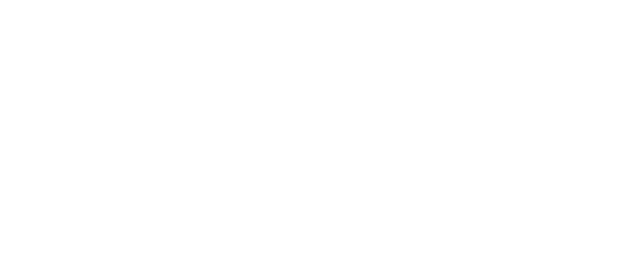
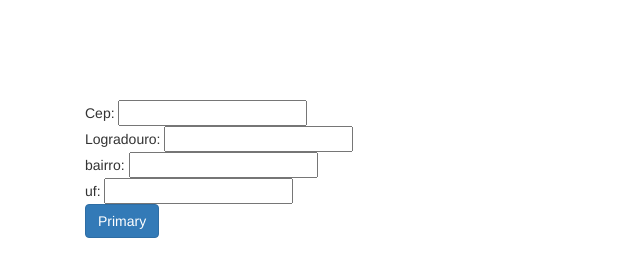
Before and after one commit to carlosrmfernandes/Poc-jQuery-API, a plain HTML site: page index.html in a window 1280 px wide. Shown: the whole page, without its empty margins (0-640 px from the left). Drawn offline with nearby package versions, Linux system fonts and the light colour scheme.

Commit message:
seding the project

```diff
--- a/index.html
+++ b/index.html
@@ -9,10 +9,14 @@
     <script src="index.js"></script>
   </head>
   <body>
-    <div class="container" style="margin-top: 200px;">
+    <div class="container" style="margin-top: 100px;">
         <div class="col-md-12">
             <div class="configdiv">
-
+              Cep: <input type="text" name="cep" id="cep"/><br>
+              Logradouro: <input type="text" name="logradouro" id="logradouro"/><br>
+              bairro: <input type="text" name="bairro" id="bairro"/><br>
+              uf: <input type="text" name="uf" class="uf"/><br>
+              <button type="button" class="btn btn-primary" id="btn-cep">Primary</button>
             </div>
         </div>
     </div>
--- a/index.js
+++ b/index.js
@@ -1,6 +1,8 @@
 $(document).ready(function(){
+
   $("#btn-cep").click(function(){
-    let cep = $('#cep').val();
+
+   let cep = $('#cep').val();
 
     var settings = {
         "url": `https://viacep.com.br/ws/${cep}/json/`,
@@ -8,7 +10,11 @@ $(document).ready(function(){
       };
 
       $.ajax(settings).done(function (response) {
+        $('.uf').val(response.uf);
+        $('#logradouro').val(response.logradouro);
+        $('#bairro').val(response.bairro);
+
       });
-});
+  });
 
 });
```
